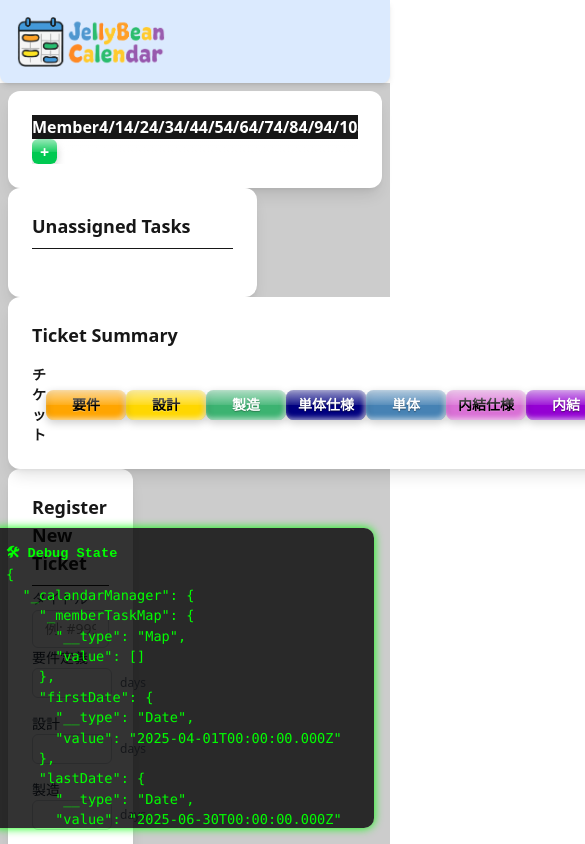
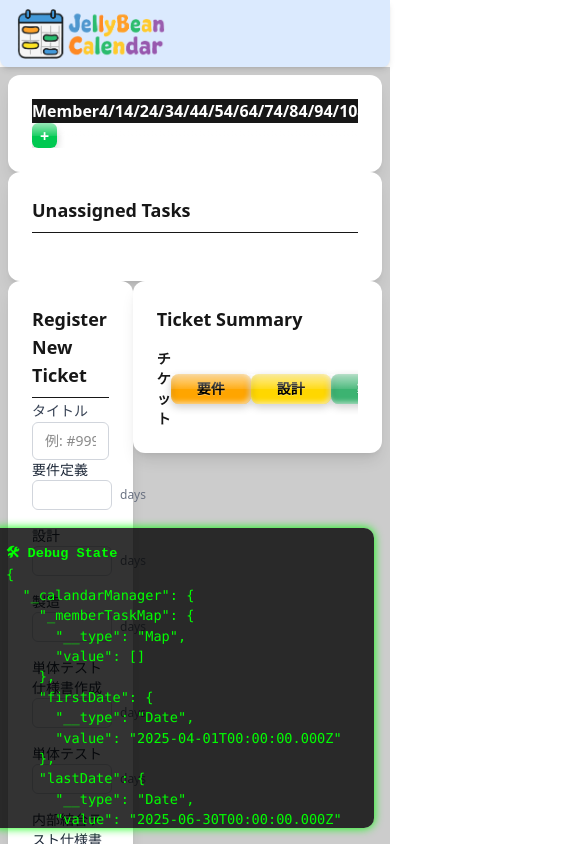
Before and after one commit to Yasu0812/schedule_maker, a Next.js app: page / in a window 390 px wide. Shown: the top 844 px of the page, 585 px wide, since content can reach past the window. Built offline with nearby package versions, Linux system fonts and the light colour scheme.

Commit message:
Refactor layout and styling in Header, TicketInfoBox, TicketManagementBox, SceduleMaker, and TaskUnassignedBox for improved UI consistency and responsiveness.

```diff
--- a/src/app/components/atom/Header.tsx
+++ b/src/app/components/atom/Header.tsx
@@ -3,7 +3,7 @@ import Image from "next/image";
 
 export default function Header() {
     return (
-        <header className="text-white p-4 sticky top-0 bg-blue-100 shadow-md z-50 rounded-b-lg">
+        <header className="text-white px-4 py-2 sticky top-0 bg-blue-100 shadow-md z-50 rounded-b-lg">
             <div className="flex items-center justify-between">
                 <div className="flex items-center">
                     <Image src={logo} alt={""} width={150} />
--- a/src/app/components/task/TaskUnassignedBox.tsx
+++ b/src/app/components/task/TaskUnassignedBox.tsx
@@ -29,7 +29,7 @@ export default function TaskUnassignedBox(props: {
             <div className="flex items-center gap-2 border-b pb-2">
                 <h2 className="text-lg font-semibold">Unassigned Tasks </h2>
             </div>
-            <div className="overflow-x-hidden" style={{ display: "flex", flexWrap: "wrap", width: "100%", height: "100%" }}>
+            <div className="overflow-x-hidden" style={{ display: "flex", flexWrap: "wrap" }}>
                 <UnassignedTasks
                     unassignedTasks={unassignedTasks}
                     taskManager={taskManager}
--- a/src/app/components/ticket/TicketInfoBox.tsx
+++ b/src/app/components/ticket/TicketInfoBox.tsx
@@ -48,7 +48,7 @@ export default function TicketInfoBox(props: {
 
     return (
         <div className="flex">
-            <div>
+            <div className="w-full">
                 <CardDesign>
                     <TicketSummaryBox
                         ticketManager={ticketManager}
@@ -59,7 +59,7 @@ export default function TicketInfoBox(props: {
                     />
                 </CardDesign>
             </div>
-            <div className="relative">
+            <div className="relative w-0">
                 {selectedTicketId &&
                     <div className="absolute z-10">
                         <CardDesign popup={true}>
--- a/src/app/components/ticket/TicketManagementBox.tsx
+++ b/src/app/components/ticket/TicketManagementBox.tsx
@@ -44,7 +44,7 @@ export default function TicketManagementBox(props: {
     }
 
     return (
-        <div className="flex gap-4">
+        <div className="w-full">
             <TicketInfoBox
                 ticketManager={ticketManager}
                 taskManager={taskManager}
--- a/src/app/templates/SceduleMaker.tsx
+++ b/src/app/templates/SceduleMaker.tsx
@@ -94,7 +94,7 @@ export default function SceduleMaker() {
     }, []);
 
     return (
-        <div className="" style={{ padding: '0.5rem', backgroundColor: '#cccccc' }}>
+        <div className="flex flex-wrap" style={{ padding: '0.5rem', backgroundColor: '#cccccc' }}>
             <div style={{ width: '100%' }}>
                 <CardDesign>
                     <div style={{ display: 'flex', overflow: 'scroll' }}>
@@ -138,7 +138,7 @@ export default function SceduleMaker() {
 
             <GhostJelly taskId={moveTargetTaskId} taskManager={schdule.taskManager} />
 
-            <div className="w-2/3">
+            <div className="w-full">
                 <TaskUnassignedBox
                     taskManager={schdule.taskManager}
                     memberids={schdule.memberManager.ids}
@@ -148,16 +148,6 @@ export default function SceduleMaker() {
                     moveTargetTaskId={moveTargetTaskId}
                     handleMoveTargetTask={handleMoveTargetTask}
                     setPlanedTaskManager={handlePlanedTaskManagerChange}
-                />
-            </div>
-            <div className="w-1/2">
-                <TicketManagementBox
-                    ticketManager={schdule.ticketManager}
-                    taskManager={schdule.taskManager}
-                    planedTask={schdule.planedTaskManager}
-                    setTicketManager={handleTicketManagerChange}
-                    setTaskManager={handleTaskManagerChange}
-                    setPlanedTask={handlePlanedTaskManagerChange}
                 />
             </div>
             <div className="w-1/3">
@@ -170,6 +160,17 @@ export default function SceduleMaker() {
                     />
                 </CardDesign>
             </div>
+            <div className="w-2/3">
+                <TicketManagementBox
+                    ticketManager={schdule.ticketManager}
+                    taskManager={schdule.taskManager}
+                    planedTask={schdule.planedTaskManager}
+                    setTicketManager={handleTicketManagerChange}
+                    setTaskManager={handleTaskManagerChange}
+                    setPlanedTask={handlePlanedTaskManagerChange}
+                />
+            </div>
+
 
 
         </div>
```
